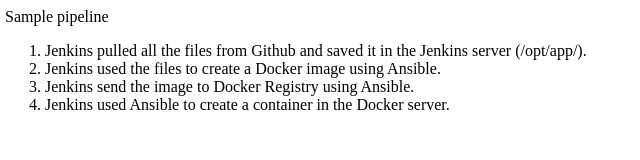
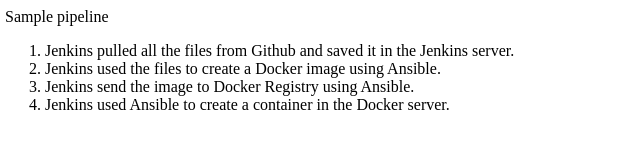
Before and after one commit to mrh13j/test, a plain HTML site: page index.html in a window 1280 px wide. Shown: the full height of the page, 3-643 px from the left. Drawn offline with Linux system fonts and the light colour scheme.

Commit message:
Update index.html

```diff
--- a/index.html
+++ b/index.html
@@ -1,7 +1,7 @@
 Sample pipeline
 
 <ol>
-<li>Jenkins pulled all the files from Github and saved it in the Jenkins server (/opt/app/).</li>
+<li>Jenkins pulled all the files from Github and saved it in the Jenkins server.</li>
 <li>Jenkins used the files to create a Docker image using Ansible.</li>
 <li>Jenkins send the image to Docker Registry using Ansible.</li>
 <li>Jenkins used Ansible to create a container in the Docker server.</li>
```
